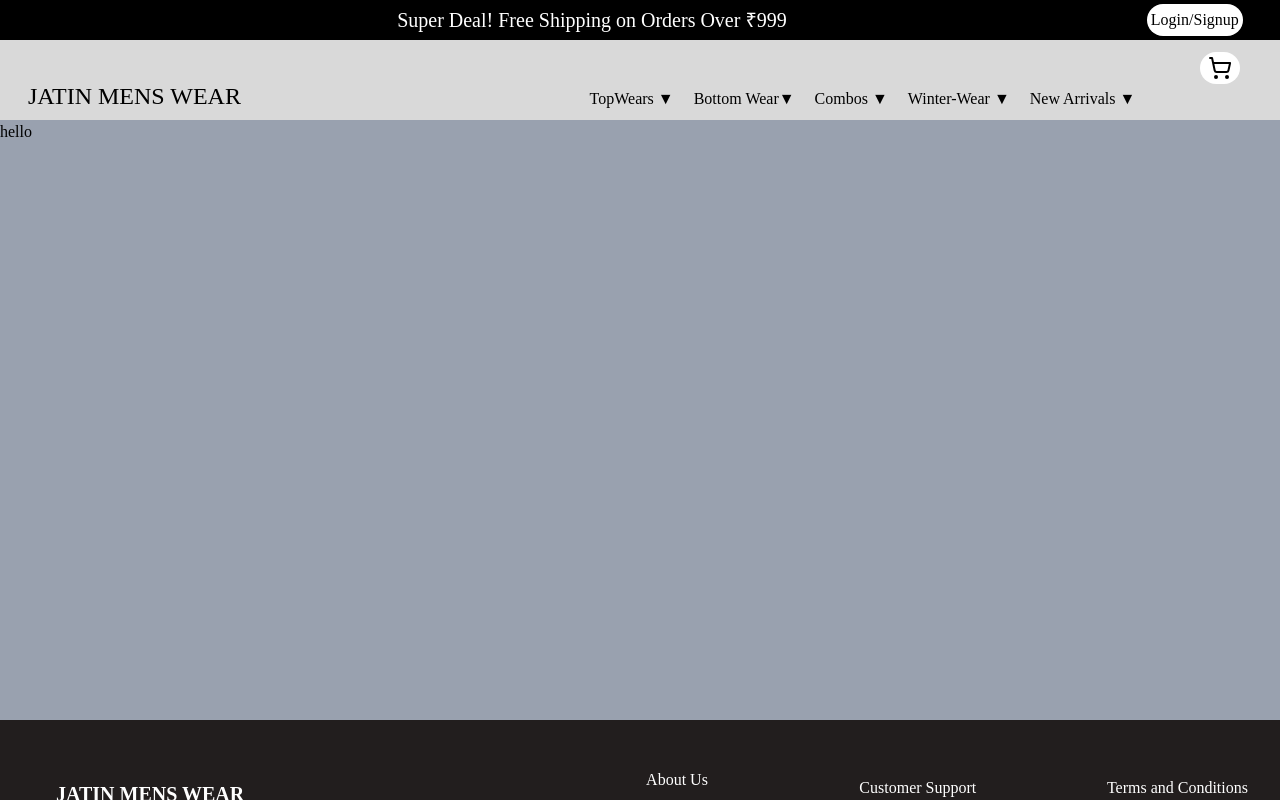
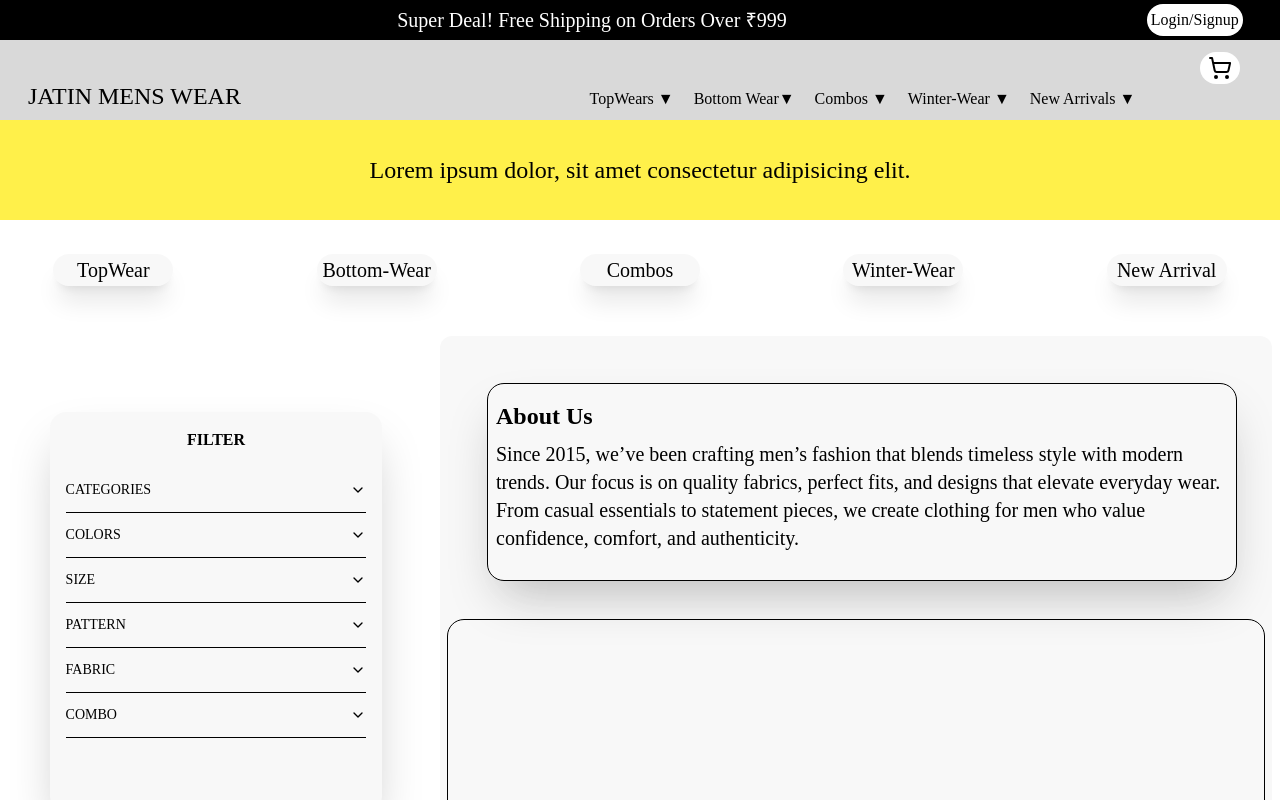
Before and after one commit to jatin50/JMW_-project_website, a React (Vite) app: page / in a window 1280 px wide. Shown: the top 800 px of the page. Built offline with nearby package versions, Linux system fonts and the light colour scheme; a web font is replaced by a local one.

Commit message:
feat: implement filter functionality and enhance layout in Home component

```diff
--- a/src/pages/Home.jsx
+++ b/src/pages/Home.jsx
@@ -1,9 +1,145 @@
 import React from "react";
-const Home =()=> {
-return(
+import { useState } from "react";
+import { ChevronDown } from "lucide-react";
+const Home = () => {
+  const filters = [
+    {
+      id: "categories",
+      label: "CATEGORIES",
+      option1: "topwear",
+      option2: "bottomwear",
+      option3: "winterwear",
+      option4: "New Arrival",
+    },
+    {
+      id: "colors",
+      label: "COLORS",
+      option1: "Black",
+      option2: "White",
+      option3: "Red",
+      option4: "Blue",
+    },
+    {
+      id: "size",
+      label: "SIZE",
+      option1: "Small",
+      option2: "Medium",
+      option3: "Large",
+      option4: "Extra Large",
+    },
+    {
+      id: "pattern",
+      label: "PATTERN",
+      option1: "Plain",
+      option2: "Printed",
+      option3: "Checked",
+      option4: "Solid",
+    },
+    {
+      id: "fabric",
+      label: "FABRIC",
+      option1: "Cotton",
+      option2: "Polyester",
+      option3: "Wool",
+      option4: "Satin",
+    },
+    {
+      id: "combo",
+      label: "COMBO",
+      option1: "buy 2 get 1",
+      option2: "buy 3 get 2",
+      option3: "buy 4 get 3",
+      option4: "buy 5 get 4",
+    },
+  ];
+  const [openFilter, setOpenFilter] = useState(null);
+
+  const toggleFilter = (id) => {
+    setOpenFilter(openFilter === id ? null : id);
+  };
+  return (
     <>
-    <div className="w-full h-150 bg-gray-400">hello</div>
+      <div className="w-full h-auto ">
+        <div className="w-full h-25 flex justify-center items-center text-2xl font-medium bg-[#FFF04A]">
+          Lorem ipsum dolor, sit amet consectetur adipisicing elit.
+        </div>
+        <div className=" w-full h-10 mt-5 flex items-center justify-center ">
+          <div className=" w-11/12 h-10 mt-5  flex items-center justify-between ">
+            <div className=" bg-[#D9D9D9]/20 text-xl font-medium text-black rounded-2xl w-30 shadow-xl h-8 flex justify-center items-center">
+              TopWear
+            </div>
+            <div className=" bg-[#D9D9D9]/20 text-xl font-medium text-black rounded-2xl w-30 shadow-xl h-8 flex justify-center items-center">
+              Bottom-Wear
+            </div>
+            <div className=" bg-[#D9D9D9]/20 text-xl font-medium text-black rounded-2xl w-30 shadow-xl h-8 flex justify-center items-center">
+              Combos
+            </div>
+            <div className=" bg-[#D9D9D9]/20 text-xl font-medium text-black rounded-2xl w-30 shadow-xl h-8 flex justify-center items-center">
+              Winter-Wear
+            </div>
+            <div className=" bg-[#D9D9D9]/20 text-xl font-medium text-black rounded-2xl w-30 shadow-xl h-8 flex justify-center items-center">
+              New Arrival
+            </div>
+          </div>
+        </div>
+        <div className="w-full h-auto p-2 mt-10  flex justify-center items-center gap-4">
+          <div className="w-1/3 h-auto min-h-100  flex justify-center">
+            <div className="w-4/5 h-auto  bg-[#D9D9D9]/20 shadow-2xl rounded-2xl p-4">
+              <h2 className="text-center font-semibold mb-4">FILTER</h2>
+
+              {filters.map((filter) => (
+                <div key={filter.id} className="border-b">
+                  <button
+                    onClick={() => toggleFilter(filter.id)}
+                    className="w-full flex justify-between items-center py-3 text-sm font-medium"
+                  >
+                    {filter.label}
+                    <ChevronDown
+                      size={16}
+                      className={`transition-transform ${
+                        openFilter === filter.id ? "rotate-180" : ""
+                      }`}
+                    />
+                  </button>
+                  {openFilter === filter.id && (
+                    <div className="pb-3 pl-2 space-y-2 text-sm text-gray-600">
+                      <label className="flex items-center gap-2">
+                        <input type="checkbox" /> {filter.option1}
+                      </label>
+                      <label className="flex items-center gap-2">
+                        <input type="checkbox" /> {filter.option2}
+                      </label>
+                      <label className="flex items-center gap-2">
+                        <input type="checkbox" /> {filter.option3}
+                      </label>
+                      <label className="flex items-center gap-2">
+                        <input type="checkbox" /> {filter.option4}
+                      </label>
+                    </div>
+                  )}
+                </div>
+              ))}
+            </div>
+          </div>
+          <div className="w-2/3 h-140 bg-[#D9D9D9]/20 overflow-y-scroll no-scrollbar rounded-xl mt-2">
+            <div className="flex-col w-full h-auto p-2">
+              <div className="w-11/12 h-auto outline-1 rounded-2xl text-xl font-medium flex-col items-center justify-center m-10 p-2 pb-7 shadow-2xl">
+                <h1 className="text-2xl font-bold my-2 ">About Us</h1>
+                Since 2015, we’ve been crafting men’s fashion that blends
+                timeless style with modern trends. Our focus is on quality
+                fabrics, perfect fits, and designs that elevate everyday wear.
+                From casual essentials to statement pieces, we create clothing
+                for men who value confidence, comfort, and authenticity.
+              </div>
+              <div className="w-full h-140 outline-1 rounded-2xl">
+                {/* product listing would go here */}
+                {/* on selecting different filters the product will be listed and on default some products will be shown */}
+              </div>
+            </div>
+          </div>
+        </div>
+      </div>
     </>
-)
-}
+  );
+};
 export default Home;
```
